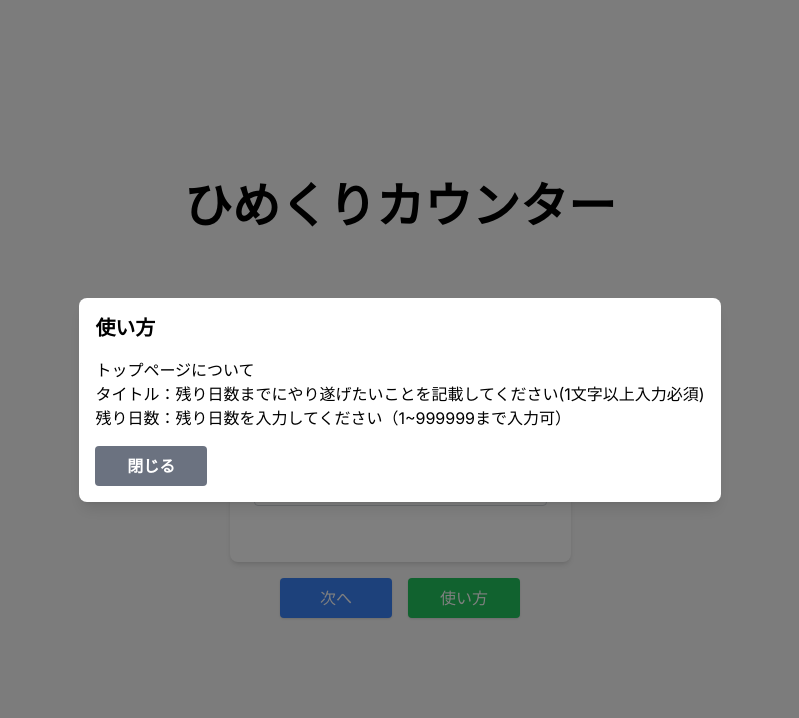
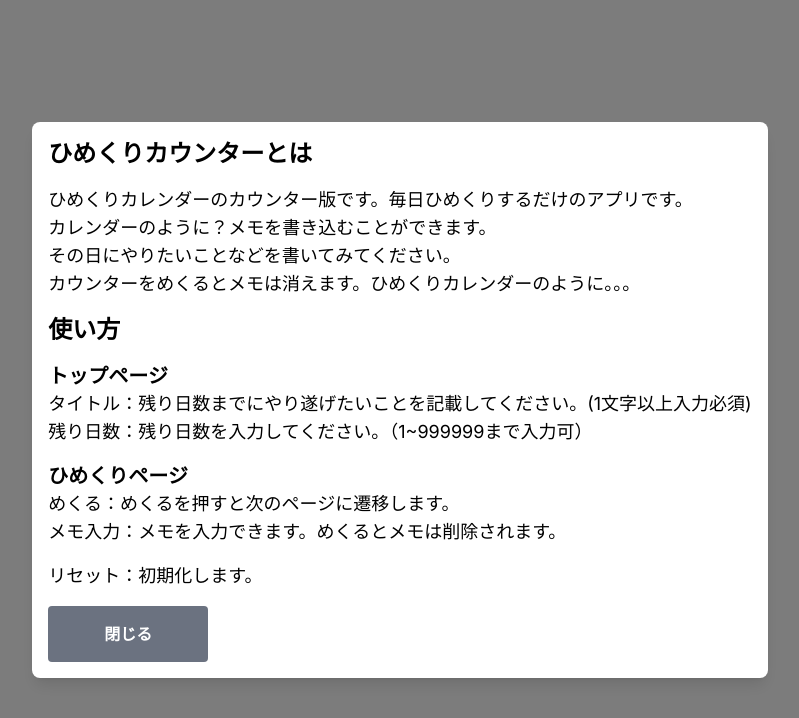
Before and after one commit to zakkiiy/flip_counter, a Next.js app: page / in a window 1280 px wide. Both pictures are taken after a click on the button "使い方". Shown: the top 718 px of the page, without its empty margins (240-1039 px from the left). Built offline with nearby package versions, Linux system fonts and the light colour scheme.

Commit message:
使い方を修正

```diff
--- a/src/app/components/Modal.tsx
+++ b/src/app/components/Modal.tsx
@@ -23,25 +23,46 @@ function Modal({ show, onClose, showResetButton, onReset } :any ) {
   return (
     <div className="fixed inset-0 bg-black bg-opacity-50 z-50 flex justify-center items-center">
       <div className="bg-white p-4 rounded-lg shadow-lg">
-        <h1 className="text-xl font-bold mb-4">使い方</h1>
+
 
         {isConfirming ? (
           <>
-            <p>本当にリセットしますか？</p>
-            <button onClick={confirmReset} className="mt-4 bg-blue-500 hover:bg-blue-700 text-white font-bold py-2 px-4 rounded min-w-[7rem]">はい</button>
-            <button onClick={() => setIsConfirming(false)} className="mt-4 bg-gray-500 hover:bg-gray-700 text-white font-bold py-2 px-4 rounded min-w-[7rem]">いいえ</button>
+            <p className="font-bold mt-10 text-xl translate-y-[-20px]">本当にリセットしますか？</p>
+            <div className="flex justify-between mt-4 space-x-18">
+              <button onClick={confirmReset} className="bg-blue-500 hover:bg-blue-700 text-white font-bold py-2 px-4 rounded min-w-[7rem]">はい</button>
+              <button onClick={() => setIsConfirming(false)} className="bg-gray-500 hover:bg-gray-700 text-white font-bold py-2 px-4 rounded min-w-[7rem]">いいえ</button>
+            </div>
           </>
         ) : (
           <>
-            <h2>トップページについて</h2>
-            <p>タイトル：残り日数までにやり遂げたいことを記載してください(1文字以上入力必須)</p>
-            <p>残り日数：残り日数を入力してください（1~999999まで入力可）</p>
+           <div className="text-lg space-y-4">
+            <h1 className="text-2xl font-bold mb-4">ひめくりカウンターとは</h1>
+            <p>ひめくりカレンダーのカウンター版です。毎日ひめくりするだけのアプリです。<br />
+            カレンダーのように？メモを書き込むことができます。<br />
+            その日にやりたいことなどを書いてみてください。<br />
+            カウンターをめくるとメモは消えます。ひめくりカレンダーのように。。。</p>
+            <h1 className="text-2xl font-bold mb-4">使い方</h1>
 
 
-            {showResetButton && (
-              <button onClick={handleResetClick} className="className=mt-4 bg-blue-500 hover:bg-blue-700 text-white font-bold py-2 px-4 rounded min-w-[7rem]">リセット</button>
-            )}
-            <button onClick={onClose} className="mt-4 bg-gray-500 hover:bg-gray-700 text-white font-bold py-2 px-4 rounded min-w-[7rem]">閉じる</button>
+            <div>
+              <h2 className="text-xl font-semibold">トップページ</h2>
+              <p>タイトル：残り日数までにやり遂げたいことを記載してください。(1文字以上入力必須)</p>
+              <p>残り日数：残り日数を入力してください。（1~999999まで入力可）</p>
+            </div>
+
+            <div>
+              <h2 className="text-xl font-semibold">ひめくりページ</h2>
+              <p>めくる：めくるを押すと次のページに遷移します。</p>
+              <p>メモ入力：メモを入力できます。めくるとメモは削除されます。</p>
+            </div>
+            <p>リセット：初期化します。</p>
+          </div>
+            <div className="flex justify-between mt-4">
+              {showResetButton && (
+                <button onClick={handleResetClick} className="bg-blue-500 hover:bg-blue-700 text-white font-bold py-4 px-4 rounded min-w-[10rem]">リセット</button>
+              )}
+              <button onClick={onClose} className="bg-gray-500 hover:bg-gray-700 text-white font-bold py-4 px-4 rounded min-w-[10rem]">閉じる</button>
+            </div>
           </>
         )}
       </div>
```
